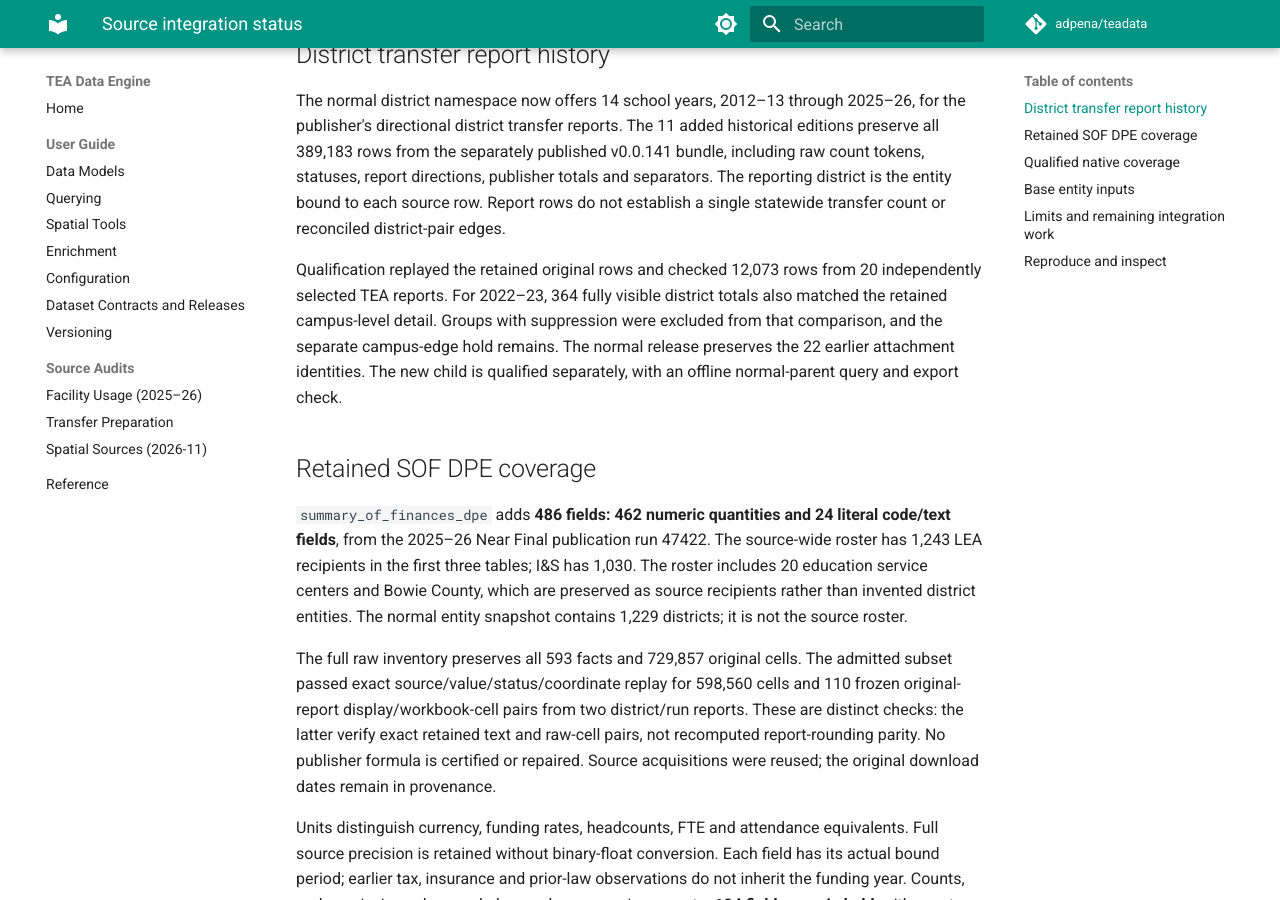
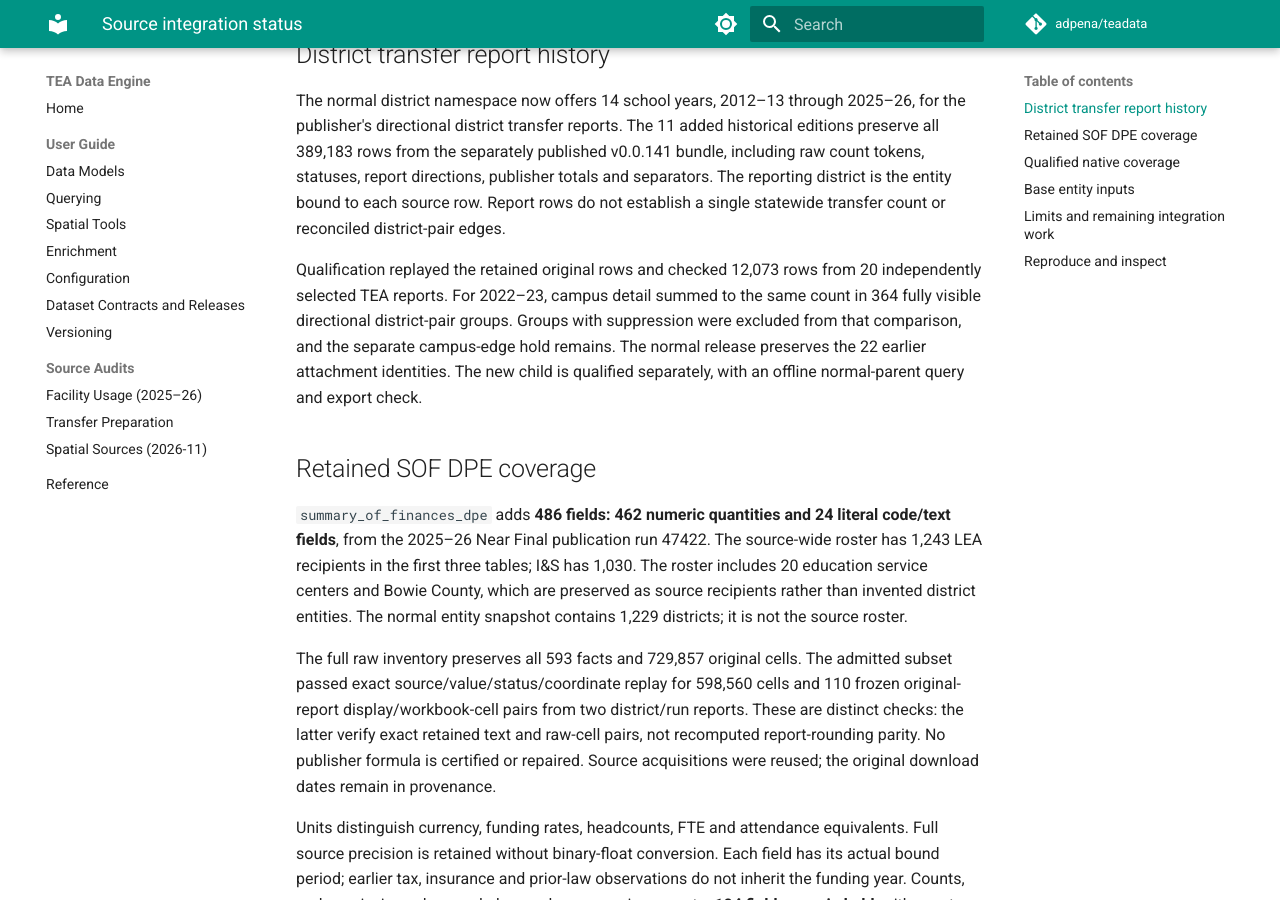
Before and after one commit to adpena/teadata, an MkDocs documentation site: the page built from docs/source-integration-status.md, in a window 1280 px wide and 900 px high, scrolled down 471 px. Built offline with MkDocs 1.6.1 and Material for MkDocs 9.7.7, drawn with Linux system fonts in a browser that asks for light colours; comment, search, counter and statistics services are not loaded.

Commit message:
Clarify the historical transfer reconciliation grain

```diff
--- a/docs/source-integration-status.md
+++ b/docs/source-integration-status.md
@@ -25,8 +25,8 @@ each source row. Report rows do not establish a single statewide transfer count
 or reconciled district-pair edges.
 
 Qualification replayed the retained original rows and checked 12,073 rows from
-20 independently selected TEA reports. For 2022–23, 364 fully visible district
-totals also matched the retained campus-level detail. Groups with suppression
+20 independently selected TEA reports. For 2022–23, campus detail summed to the
+same count in 364 fully visible directional district-pair groups. Groups with suppression
 were excluded from that comparison, and the separate campus-edge hold remains.
 The normal release preserves the 22 earlier attachment identities. The new child
 is qualified separately, with an offline normal-parent query and export check.
```
